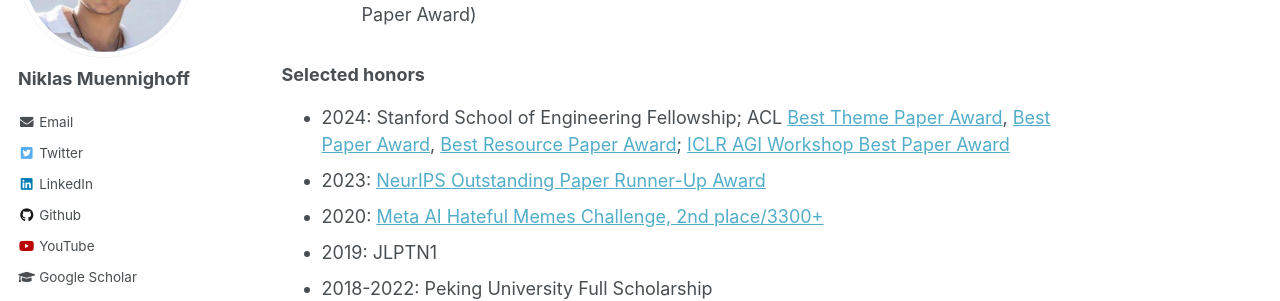
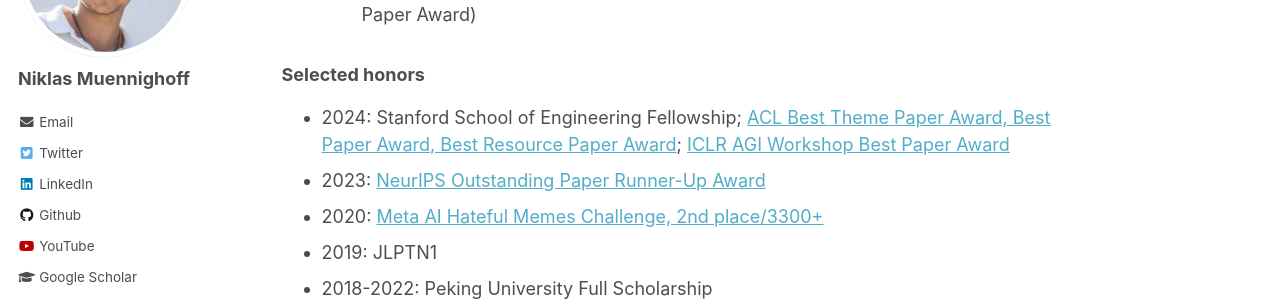
Before and after one commit to Muennighoff/Muennighoff.github.io, a Jekyll site: the page built from _pages/about.md, in a window 1280 px wide and 900 px high, scrolled down 838 px. Shown: the part 153-454 px from the top of the window. Built offline with Jekyll 4.4.1, drawn with Linux system fonts in a browser that asks for light colours; some of the changed lines change nothing that is shown.

Commit message:
Simplify

```diff
--- a/_pages/about.md
+++ b/_pages/about.md
@@ -28,7 +28,7 @@
 
 ### Selected honors
 
-- 2024: Stanford School of Engineering Fellowship; ACL [Best Theme Paper Award](https://x.com/aclmeeting/status/1823664612677705762), [Best Paper Award](https://x.com/aclmeeting/status/1823664612207743110), [Best Resource Paper Award](https://x.com/aclmeeting/status/1823664612577051026); [ICLR AGI Workshop Best Paper Award](https://agiworkshop.github.io/2024/schedule/)
+- 2024: Stanford School of Engineering Fellowship; [ACL Best Theme Paper Award, Best Paper Award, Best Resource Paper Award](https://2024.aclweb.org/program/best_papers/); [ICLR AGI Workshop Best Paper Award](https://agiworkshop.github.io/2024/schedule/)
 - 2023: [NeurIPS Outstanding Paper Runner-Up Award](https://blog.neurips.cc/2023/12/11/announcing-the-neurips-2023-paper-awards/)
 - 2020: [Meta AI Hateful Memes Challenge, 2nd place/3300+](https://ai.meta.com/blog/hateful-memes-challenge-winners/)
 - 2019: JLPTN1
```
